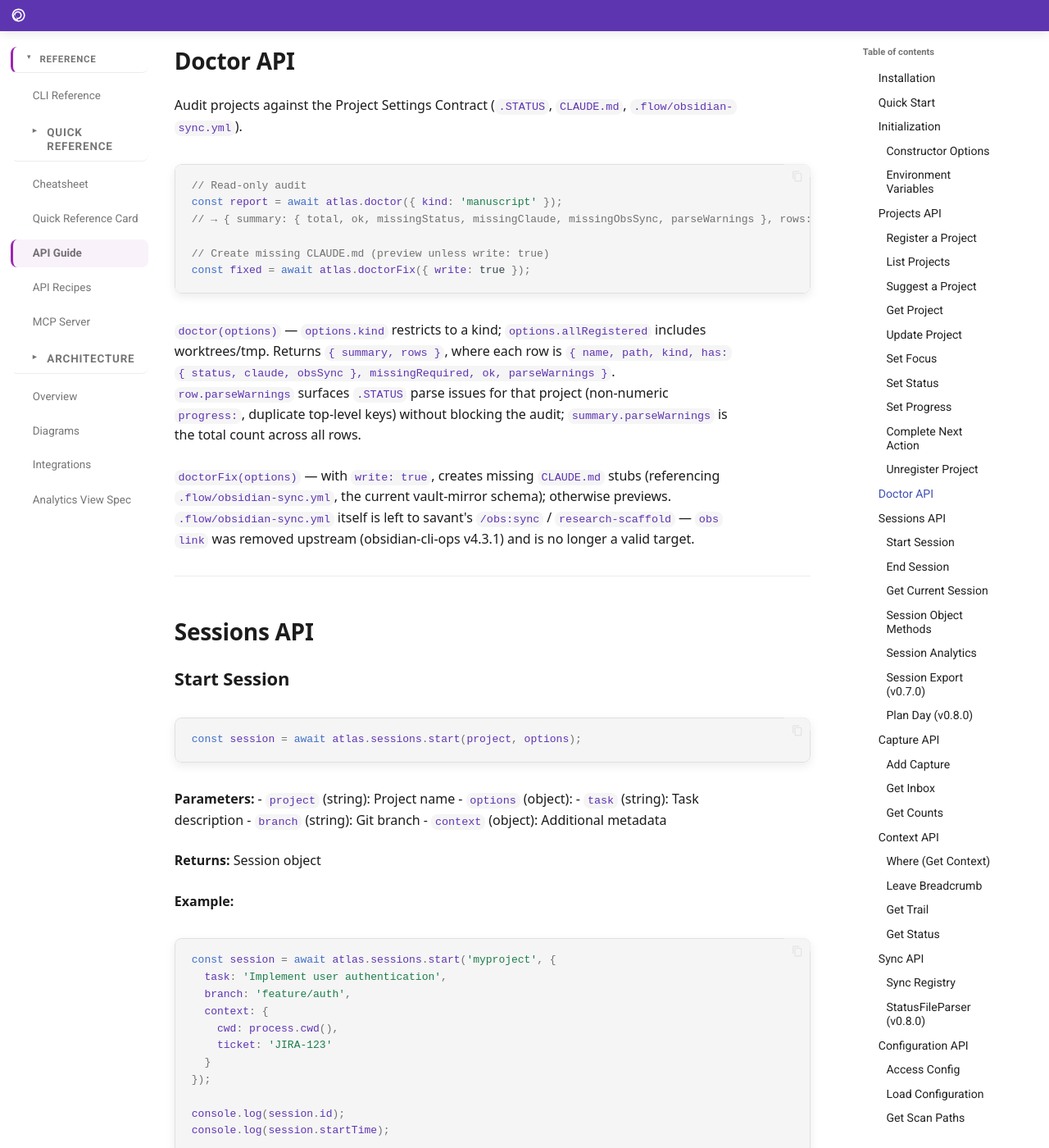
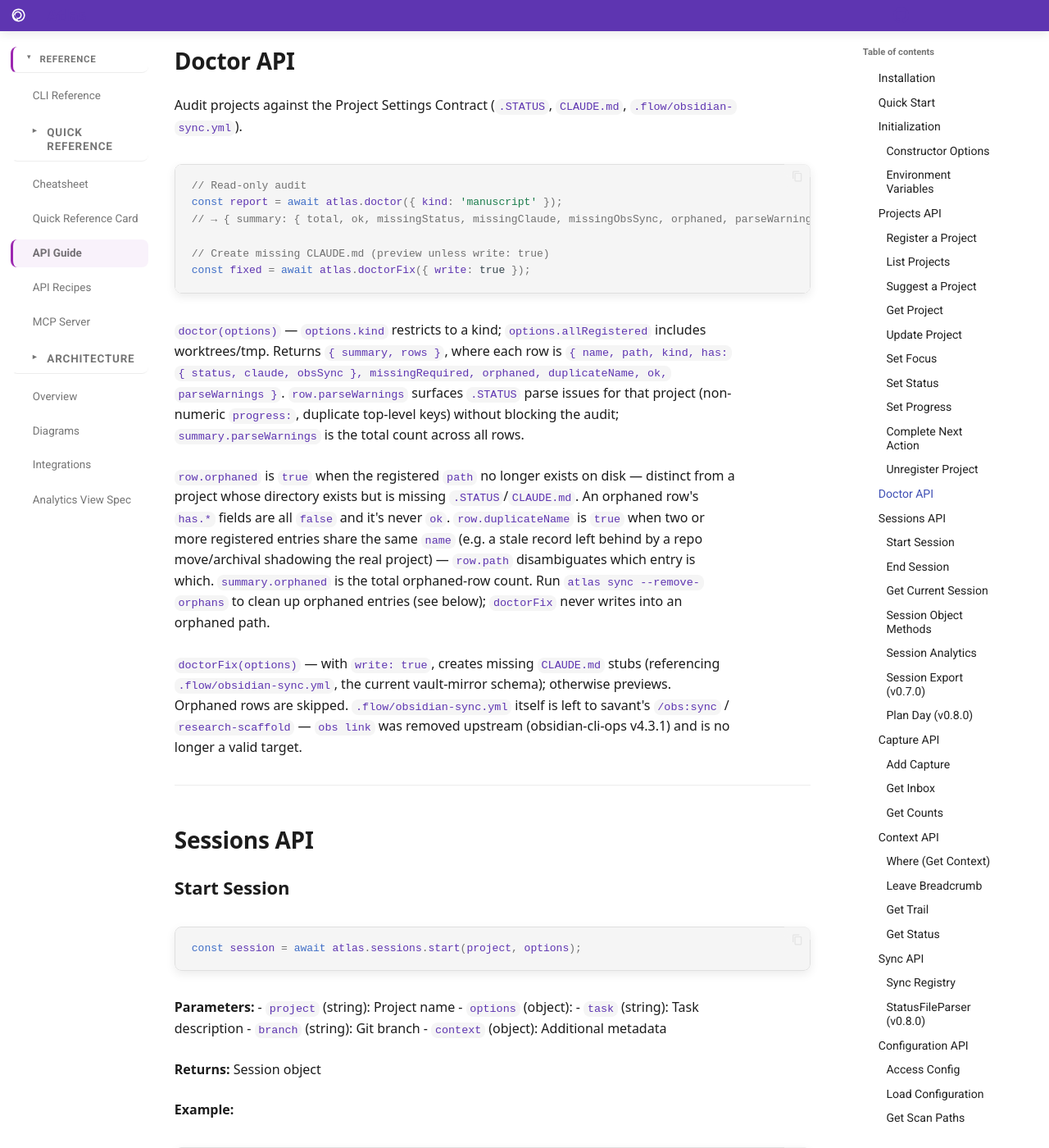
Before and after one commit to Data-Wise/atlas, an MkDocs documentation site: the page built from docs/API-GUIDE.md, in a window 1280 px wide and 1400 px high, scrolled down 6095 px. Shown: the whole window at 82% size. Built offline with MkDocs 1.6.1 and Material for MkDocs 9.7.7, drawn with Linux system fonts in a browser that asks for light colours; some web fonts are replaced; comment, search, counter and statistics services are not loaded; some of the changed text lies outside the part shown.

Commit message:
docs: document orphan/duplicate-name detection in doctor and sync --remove-orphans (PR #91)
CLI-REFERENCE.md and API-GUIDE.md still described the pre-#91 doctor/sync
behavior — no mention of row.orphaned/duplicateName, summary.orphaned, or
the disk-existence-based (vs. scan-scope-based) orphan check that makes
--remove-orphans safe under a narrow --paths scope.

Co-Authored-By: Claude Sonnet 5 <noreply@anthropic.com>

````diff
--- a/docs/API-GUIDE.md
+++ b/docs/API-GUIDE.md
@@ -240,7 +240,7 @@ Audit projects against the Project Settings Contract (`.STATUS`, `CLAUDE.md`, `.
 ```javascript
 // Read-only audit
 const report = await atlas.doctor({ kind: 'manuscript' });
-// → { summary: { total, ok, missingStatus, missingClaude, missingObsSync, parseWarnings }, rows: [...] }
+// → { summary: { total, ok, missingStatus, missingClaude, missingObsSync, orphaned, parseWarnings }, rows: [...] }
 
 // Create missing CLAUDE.md (preview unless write: true)
 const fixed = await atlas.doctorFix({ write: true });
@@ -248,15 +248,23 @@ const fixed = await atlas.doctorFix({ write: true });
 
 **`doctor(options)`** — `options.kind` restricts to a kind; `options.allRegistered` includes worktrees/tmp.
 Returns `{ summary, rows }`, where each row is
-`{ name, path, kind, has: { status, claude, obsSync }, missingRequired, ok, parseWarnings }`.
+`{ name, path, kind, has: { status, claude, obsSync }, missingRequired, orphaned, duplicateName, ok, parseWarnings }`.
 `row.parseWarnings` surfaces `.STATUS` parse issues for that project (non-numeric `progress:`,
 duplicate top-level keys) without blocking the audit; `summary.parseWarnings` is the total count
 across all rows.
 
+**`row.orphaned`** is `true` when the registered `path` no longer exists on disk — distinct from
+a project whose directory exists but is missing `.STATUS`/`CLAUDE.md`. An orphaned row's `has.*`
+fields are all `false` and it's never `ok`. **`row.duplicateName`** is `true` when two or more
+registered entries share the same `name` (e.g. a stale record left behind by a repo move/archival
+shadowing the real project) — `row.path` disambiguates which entry is which. `summary.orphaned` is
+the total orphaned-row count. Run `atlas sync --remove-orphans` to clean up orphaned entries (see
+below); `doctorFix` never writes into an orphaned path.
+
 **`doctorFix(options)`** — with `write: true`, creates missing `CLAUDE.md` stubs (referencing
-`.flow/obsidian-sync.yml`, the current vault-mirror schema); otherwise previews.
-`.flow/obsidian-sync.yml` itself is left to savant's `/obs:sync` / `research-scaffold` — `obs link`
-was removed upstream (obsidian-cli-ops v4.3.1) and is no longer a valid target.
+`.flow/obsidian-sync.yml`, the current vault-mirror schema); otherwise previews. Orphaned rows are
+skipped. `.flow/obsidian-sync.yml` itself is left to savant's `/obs:sync` / `research-scaffold` —
+`obs link` was removed upstream (obsidian-cli-ops v4.3.1) and is no longer a valid target.
 
 ---
 
@@ -653,7 +661,10 @@ const result = await atlas.sync(options);
 **Options:**
 - `paths` (string[]): Directories to scan
 - `dryRun` (boolean): Preview without changes
-- `removeOrphans` (boolean): Remove missing projects
+- `removeOrphans` (boolean): Remove registry entries whose `path` no longer exists on disk —
+  checked against the real filesystem, not against what this particular scan discovered, so a
+  narrow `paths` scope never orphans unrelated registered projects. Removed entries are reported
+  in `result.orphaned`.
 
 **Returns:**
 ```javascript
````
Also changed, not shown: docs/CLI-REFERENCE.md (+9 -0 lines).
